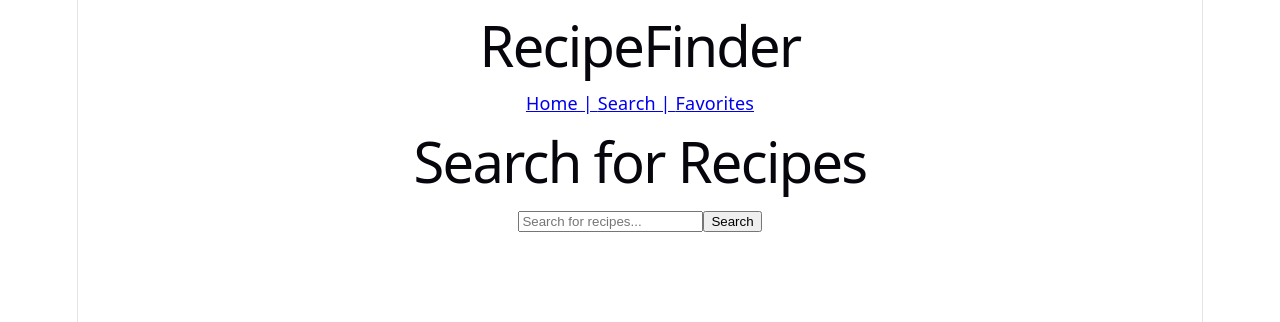
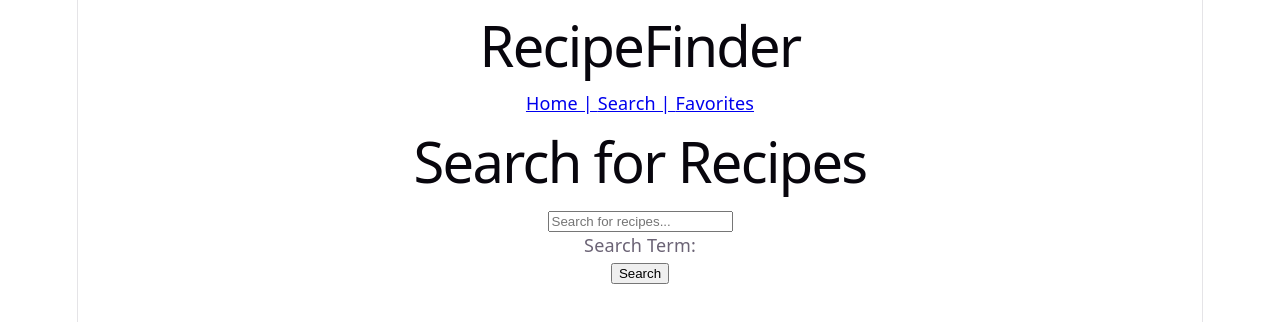
Before and after one commit to rosauef/Huotari_Rosa_final-project, a React (Vite) app: page /search in a window 1280 px wide. Shown: the top 322 px of the page. Built offline with nearby package versions, Linux system fonts and the light colour scheme.

Commit message:
feat: connect search input to state

```diff
--- a/src/pages/Search.jsx
+++ b/src/pages/Search.jsx
@@ -1,9 +1,13 @@
+import {useState} from 'react';
+
 function Search() {
+    const [searchTerm, setSearchTerm] = useState('');
     return (
     <div>
         <h1>Search for Recipes</h1>
-        <input placeholder="Search for recipes..." />
-        <button>Search</button>
+        <input placeholder="Search for recipes..." value={searchTerm} onChange={(e) => setSearchTerm(e.target.value)} />
+       <p>Search Term: {searchTerm}</p>
+       <button>Search</button>
     </div>
     )
 }
```
